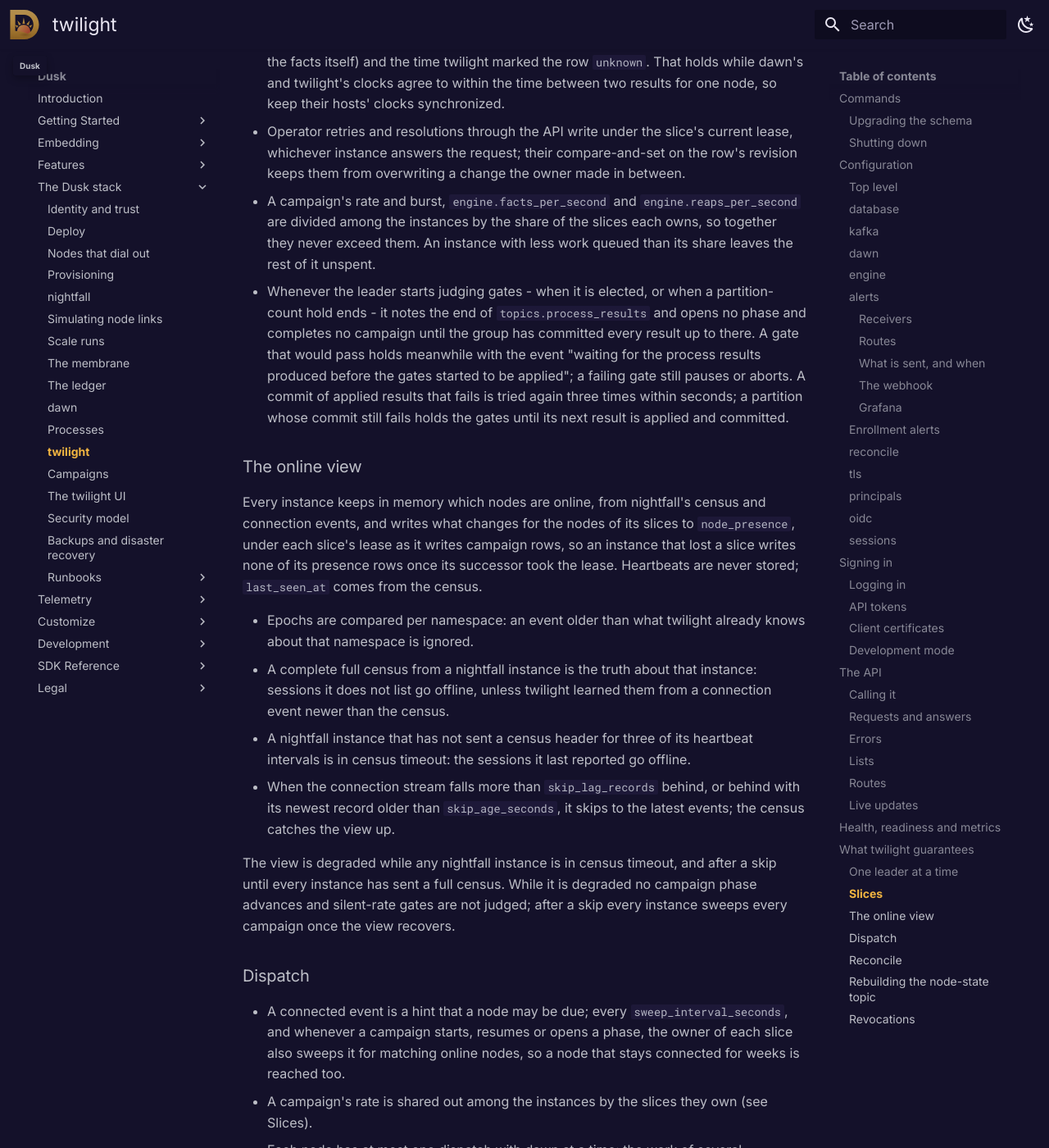
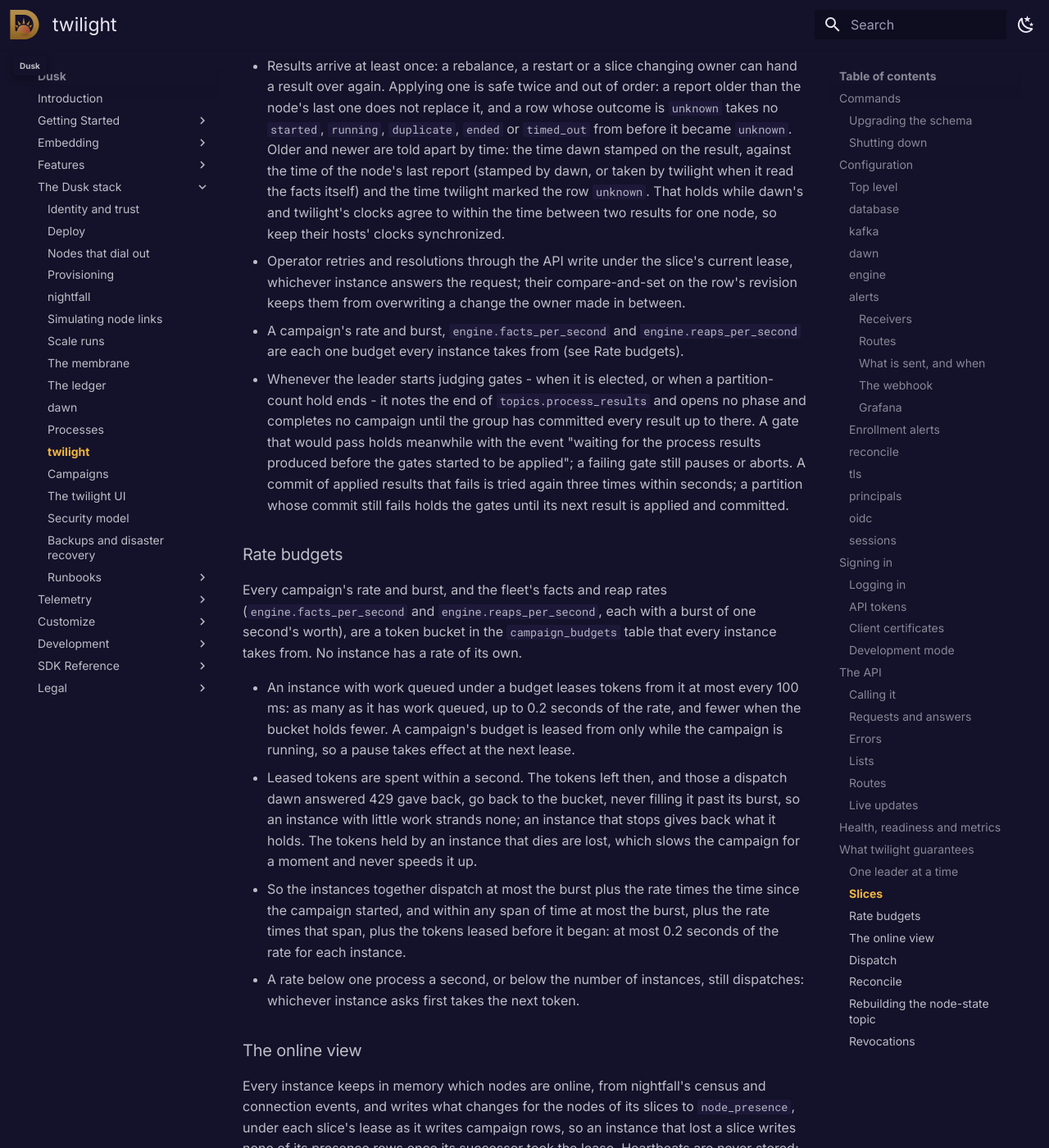
Before and after one commit to tomerze/dusk, an MkDocs documentation site: the page built from docs/docs/stack/twilight.md, in a window 1280 px wide and 1400 px high, scrolled down 37535 px. Shown: the whole window at 82% size. Built offline with MkDocs 1.6.1 and Material for MkDocs 9.7.7, drawn with Linux system fonts in a browser that asks for light colours; comment, search, counter and statistics services are not loaded; some of the changed text lies outside the part shown.

Commit message:
Update docs with the shared rate budgets
The twilight page now says that a campaign's rate and burst, and the
facts and reap rates, are token buckets in campaign_budgets that every
instance leases from - how much and how often, when leased tokens go
back, what a dead instance costs, and the bound the instances keep
together - in place of the division by owned slices, and lists the two
budget metrics and migration 0024.

```diff
--- a/docs/docs/stack/twilight.md
+++ b/docs/docs/stack/twilight.md
@@ -83,7 +83,9 @@ twilight has no way to change the count once migrated.
 Migration `0021_partition_counters` recounts the campaign counters from the
 campaign rows, per partition, and `0022_partition_sweep_cursors` keeps a sweep
 cursor per campaign and partition, so every running campaign starts its sweeps
-over once.
+over once. Migration `0024_campaign_budgets` adds the shared rate budgets (see
+Rate budgets); a running campaign's budget starts empty when an instance first
+needs it.
 
 ### Shutting down
 
@@ -990,6 +992,7 @@ On `health_listen`:
 |--------|----------------|
 | `twilight_leader`, `twilight_leader_term` | 1 and the term while this instance leads. |
 | `twilight_slices_owned` | Partitions of `topics.process_results` this instance owns under a lease. |
+| `twilight_budget_tokens_leased_total{budget}`, `twilight_budget_tokens_returned_total{budget}` | Tokens this instance leased from the shared rate budgets, and those it did not spend within their second and gave back, by budget: `campaign`, `facts` or `reaps`. |
 | `twilight_slice_lease_losses_total{how}` | Slices this instance stopped owning without giving them up: `lost` when the consumer group dropped it, `fenced` when another instance took the lease. |
 | `twilight_slice_partition_mismatches_total` | Process results that arrived in a partition other than the one their node's key hashes to, which means their producer does not partition like Kafka's default partitioner. Each is logged at `error`. |
 | `twilight_online_nodes` | Nodes the online view holds as online. |
@@ -1110,9 +1113,8 @@ when it dies.
   between.
 
 * A campaign's rate and burst, `engine.facts_per_second` and
-  `engine.reaps_per_second` are divided among the instances by the share of
-  the slices each owns, so together they never exceed them. An instance with
-  less work queued than its share leaves the rest of it unspent.
+  `engine.reaps_per_second` are each one budget every instance takes from (see
+  Rate budgets).
 * Whenever the leader starts judging gates - when it is elected, or when a
   partition-count hold ends - it notes the end of `topics.process_results` and
   opens no phase and completes no campaign until the group has committed every
@@ -1122,6 +1124,29 @@ when it dies.
   that fails is tried again three times within seconds; a partition whose
   commit still fails holds the gates until its next result is applied and
   committed.
+
+### Rate budgets
+
+Every campaign's rate and burst, and the fleet's facts and reap rates
+(`engine.facts_per_second` and `engine.reaps_per_second`, each with a burst of
+one second's worth), are a token bucket in the `campaign_budgets` table that
+every instance takes from. No instance has a rate of its own.
+
+* An instance with work queued under a budget leases tokens from it at most
+  every 100 ms: as many as it has work queued, up to 0.2 seconds of the rate,
+  and fewer when the bucket holds fewer. A campaign's budget is leased from only
+  while the campaign is running, so a pause takes effect at the next lease.
+* Leased tokens are spent within a second. The tokens left then, and those a
+  dispatch dawn answered 429 gave back, go back to the bucket, never filling
+  it past its burst, so an instance with little work strands none; an instance
+  that stops gives back what it holds. The tokens held by an instance that dies
+  are lost, which slows the campaign for a moment and never speeds it up.
+* So the instances together dispatch at most the burst plus the rate times the
+  time since the campaign started, and within any span of time at most the
+  burst, plus the rate times that span, plus the tokens leased before it began:
+  at most 0.2 seconds of the rate for each instance.
+* A rate below one process a second, or below the number of instances, still
+  dispatches: whichever instance asks first takes the next token.
 
 ### The online view
 
@@ -1155,8 +1180,8 @@ every instance sweeps every campaign once the view recovers.
   `sweep_interval_seconds`, and whenever a campaign starts, resumes or opens a
   phase, the owner of each slice also sweeps it for matching online nodes, so
   a node that stays connected for weeks is reached too.
-* A campaign's rate is shared out among the instances by the slices they own
-  (see Slices).
+* A campaign's rate is one budget for the whole fleet, shared by every
+  instance (see Rate budgets).
 * Each node has at most one dispatch with dawn at a time; the work of several
   campaigns due on one node goes in one dispatch.
 * Work is a process on the node. A campaign's process runs at a pid derived
```
